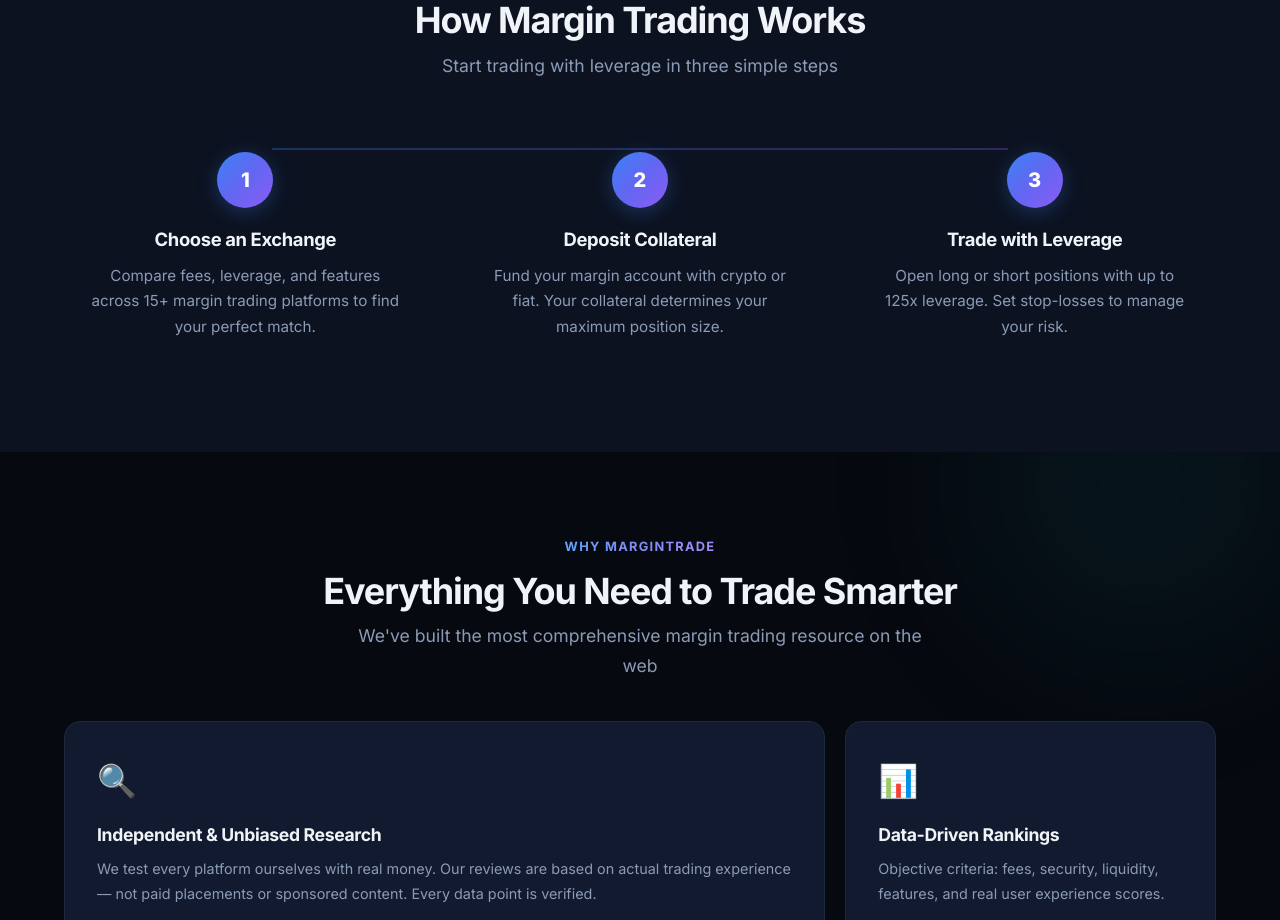
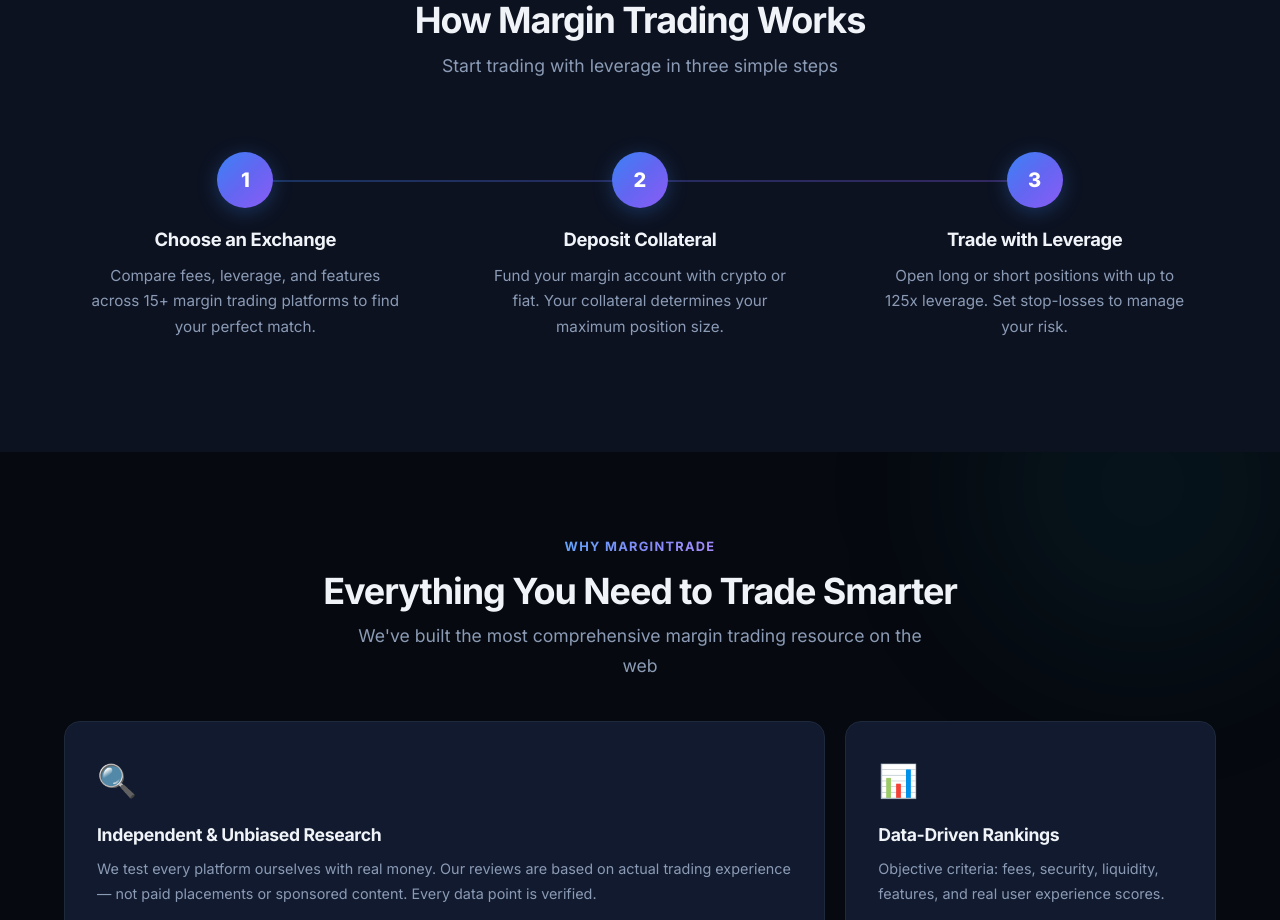
Before and after one commit to vaionex/margintrade, a SvelteKit app: page / in a window 1280 px wide. Shown: the part 1640-2560 px from the top of the page. Built offline with nearby package versions, Linux system fonts and the light colour scheme.

Commit message:
Fix step connector line alignment — center through balls, not above them

```diff
--- a/src/app.css
+++ b/src/app.css
@@ -853,7 +853,7 @@ nav a:hover {
 .steps-grid::before {
 	content: '';
 	position: absolute;
-	top: 1.75rem;
+	top: 3.75rem;
 	left: calc(16.67% + 1rem);
 	right: calc(16.67% + 1rem);
 	height: 2px;
```
